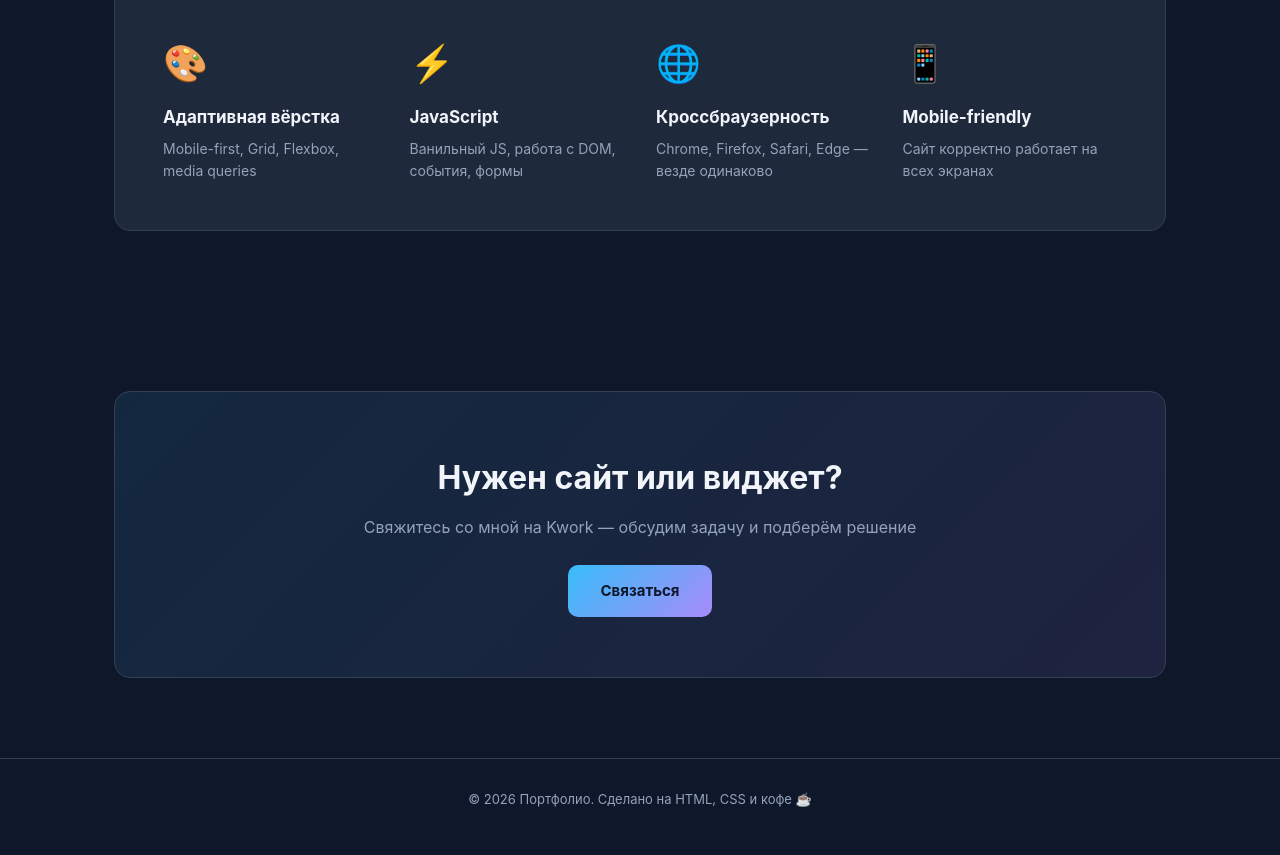
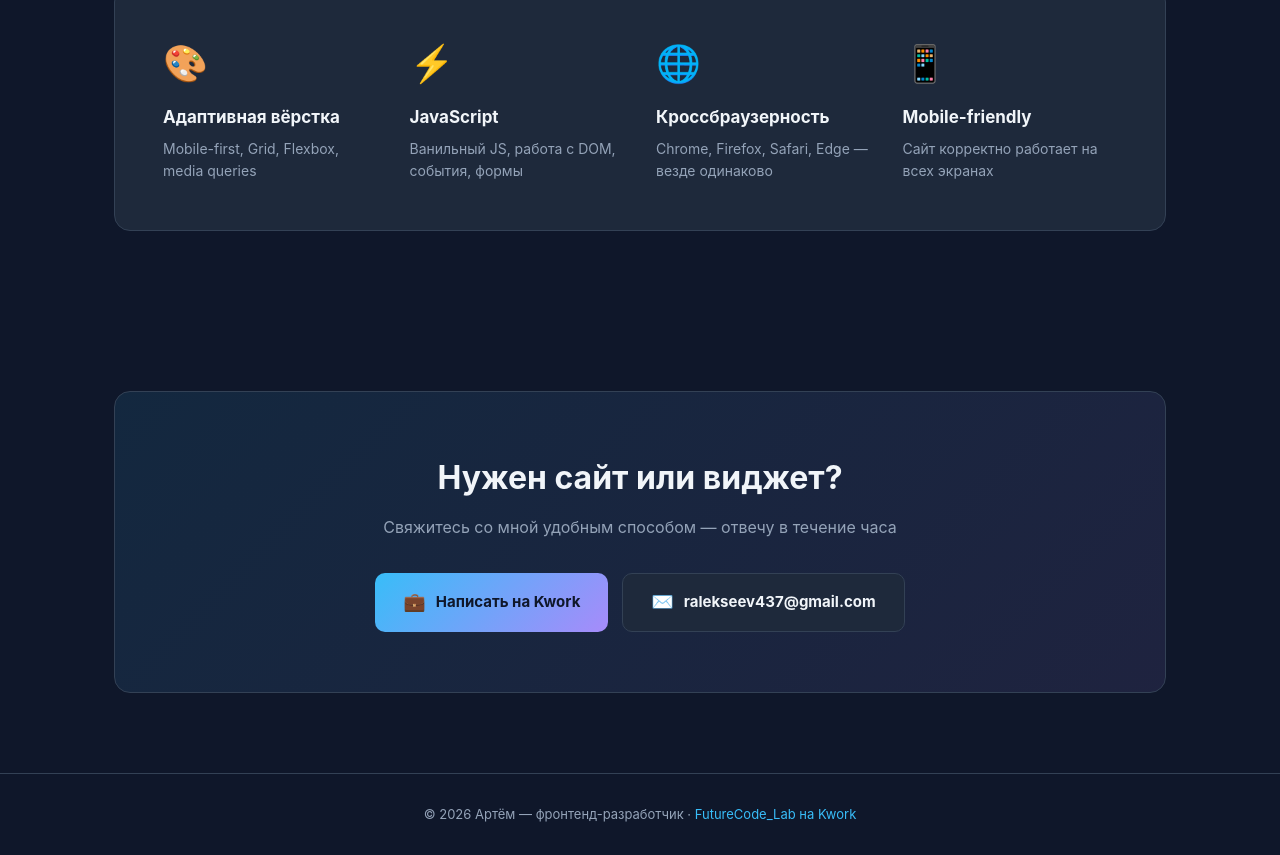
Before and after one commit to frontmaster42/portfolio, a plain HTML site: page index.html in a window 1280 px wide. Shown: the part 1580-2435 px from the top of the page. Drawn offline with Linux system fonts and the light colour scheme.

Commit message:
Update index.html

```diff
--- a/index.html
+++ b/index.html
@@ -3,7 +3,7 @@
 <head>
 <meta charset="UTF-8">
 <meta name="viewport" content="width=device-width, initial-scale=1.0">
-<title>Портфолио — фронтенд-разработчик</title>
+<title>Артём — фронтенд-разработчик (FutureCode_Lab)</title>
 <style>
   * { margin: 0; padding: 0; box-sizing: border-box; }
   :root {
@@ -184,22 +184,43 @@
     border: 1px solid var(--bg-light);
   }
   .contact h2 { font-size: 32px; margin-bottom: 12px; }
-  .contact p { color: var(--text-muted); margin-bottom: 24px; }
+  .contact p { color: var(--text-muted); margin-bottom: 32px; }
+  .contact__buttons {
+    display: flex;
+    gap: 14px;
+    justify-content: center;
+    flex-wrap: wrap;
+  }
   .btn {
-    display: inline-block;
-    background: linear-gradient(135deg, var(--accent), var(--accent-2));
-    color: var(--bg);
-    padding: 14px 32px;
+    display: inline-flex;
+    align-items: center;
+    gap: 10px;
+    padding: 14px 28px;
     border-radius: 10px;
     text-decoration: none;
     font-weight: 700;
     font-size: 15px;
     transition: transform 0.15s, box-shadow 0.2s;
   }
-  .btn:hover {
+  .btn--primary {
+    background: linear-gradient(135deg, var(--accent), var(--accent-2));
+    color: var(--bg);
+  }
+  .btn--primary:hover {
     transform: translateY(-2px);
     box-shadow: 0 10px 30px rgba(56,189,248,0.4);
   }
+  .btn--secondary {
+    background: var(--bg-card);
+    color: var(--text);
+    border: 1px solid var(--bg-light);
+  }
+  .btn--secondary:hover {
+    transform: translateY(-2px);
+    border-color: var(--accent);
+    box-shadow: 0 10px 30px rgba(0,0,0,0.3);
+  }
+  .btn__icon { font-size: 18px; }
 
   /* FOOTER */
   .footer {
@@ -209,6 +230,11 @@
     font-size: 13px;
     border-top: 1px solid var(--bg-light);
   }
+  .footer a {
+    color: var(--accent);
+    text-decoration: none;
+  }
+  .footer a:hover { text-decoration: underline; }
 
   /* RESPONSIVE */
   @media (max-width: 640px) {
@@ -217,6 +243,8 @@
     .section__title { font-size: 26px; }
     .skills { padding: 28px; }
     .contact { padding: 40px 24px; }
+    .contact__buttons { flex-direction: column; }
+    .btn { justify-content: center; }
   }
 </style>
 </head>
@@ -330,17 +358,39 @@
   <div class="container">
     <div class="contact">
       <h2>Нужен сайт или виджет?</h2>
-      <p>Свяжитесь со мной на Kwork — обсудим задачу и подберём решение</p>
-      <a href="https://kwork.ru" class="btn">Связаться</a>
+      <p>Свяжитесь со мной удобным способом — отвечу в течение часа</p>
+      <div class="contact__buttons">
+        <a href="https://kwork.ru/user/futurecode_lab" target="_blank" rel="noopener" class="btn btn--primary">
+          <span class="btn__icon">💼</span>
+          Написать на Kwork
+        </a>
+        <a href="#" id="emailBtn" class="btn btn--secondary">
+          <span class="btn__icon">✉️</span>
+          <span id="emailText">Написать на e-mail</span>
+        </a>
+      </div>
     </div>
   </div>
 </section>
 
 <footer class="footer">
   <div class="container">
-    © 2026 Портфолио. Сделано на HTML, CSS и кофе ☕
+    © 2026 Артём — фронтенд-разработчик · <a href="https://kwork.ru/user/futurecode_lab" target="_blank" rel="noopener">FutureCode_Lab на Kwork</a>
   </div>
 </footer>
 
-</body>
+<script>
+  // защита от спам-ботов: собираем email из кусочков
+  (function() {
+    var u = ['r','a','l','e','k','s','e','e','v','4','3','7'].join('');
+    var d = ['g','m','a','i','l'].join('') + '.' + 'com';
+    var email = u + String.fromCharCode(64) + d;
+    var btn = document.getElementById('emailBtn');
+    var label = document.getElementById('emailText');
+    if (btn) btn.setAttribute('href', 'mailto:' + email);
+    if (label) label.textContent = email;
+  })();
+</script>
+<script defer src="https://static.cloudflareinsights.com/beacon.min.js/v833ccba57c9e4d2798f2e76cebdd09a11778172276447" integrity="sha512-57MDmcccJXYtNnH+ZiBwzC4jb2rvgVCEokYN+L/nLlmO8rfYT/gIpW2A569iJ/3b+0UEasghjuZH/ma3wIs/EQ==" data-cf-beacon='{"version":"2024.11.0","token":"1954b47c125f43f8b4338b3c4f804e4f","server_timing":{"name":{"cfCacheStatus":true,"cfEdge":true,"cfExtPri":true,"cfL4":true,"cfOrigin":true,"cfSpeedBrain":true},"location_startswith":null}}' crossorigin="anonymous"></script>
+<script>(function(){function c(){var b=a.contentDocument||a.contentWindow.document;if(b){var d=b.createElement('script');d.innerHTML="window.__CF$cv$params={r:'9fe50773489ff103',t:'MTc3OTIxMzkxOQ=='};var a=document.createElement('script');a.src='/cdn-cgi/challenge-platform/scripts/jsd/main.js';document.getElementsByTagName('head')[0].appendChild(a);";b.getElementsByTagName('head')[0].appendChild(d)}}if(document.body){var a=document.createElement('iframe');a.height=1;a.width=1;a.style.position='absolute';a.style.top=0;a.style.left=0;a.style.border='none';a.style.visibility='hidden';document.body.appendChild(a);if('loading'!==document.readyState)c();else if(window.addEventListener)document.addEventListener('DOMContentLoaded',c);else{var e=document.onreadystatechange||function(){};document.onreadystatechange=function(b){e(b);'loading'!==document.readyState&&(document.onreadystatechange=e,c())}}}})();</script></body>
 </html>
```
